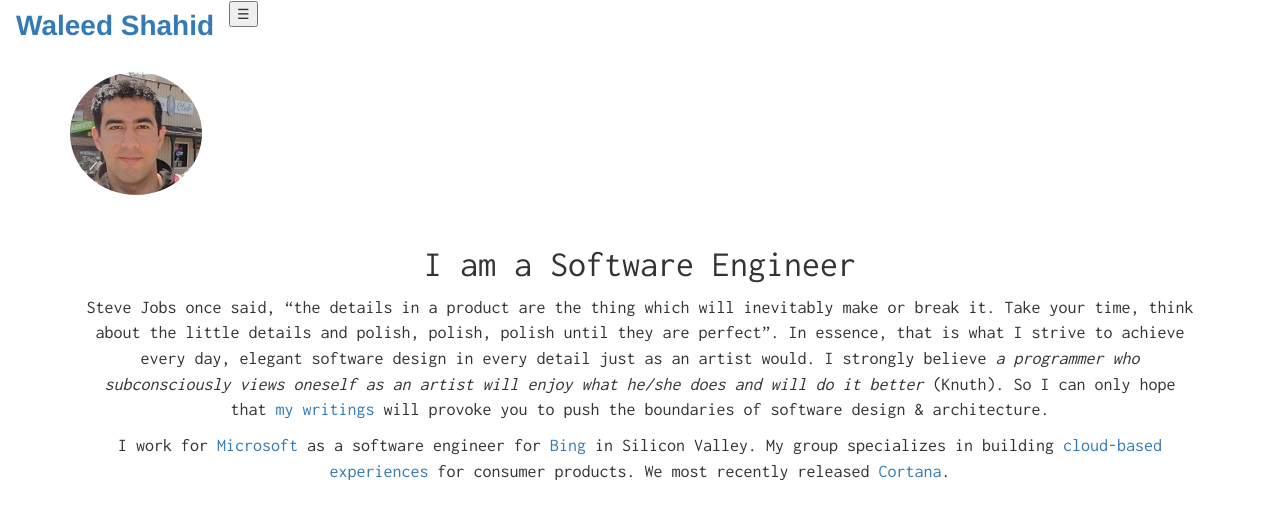
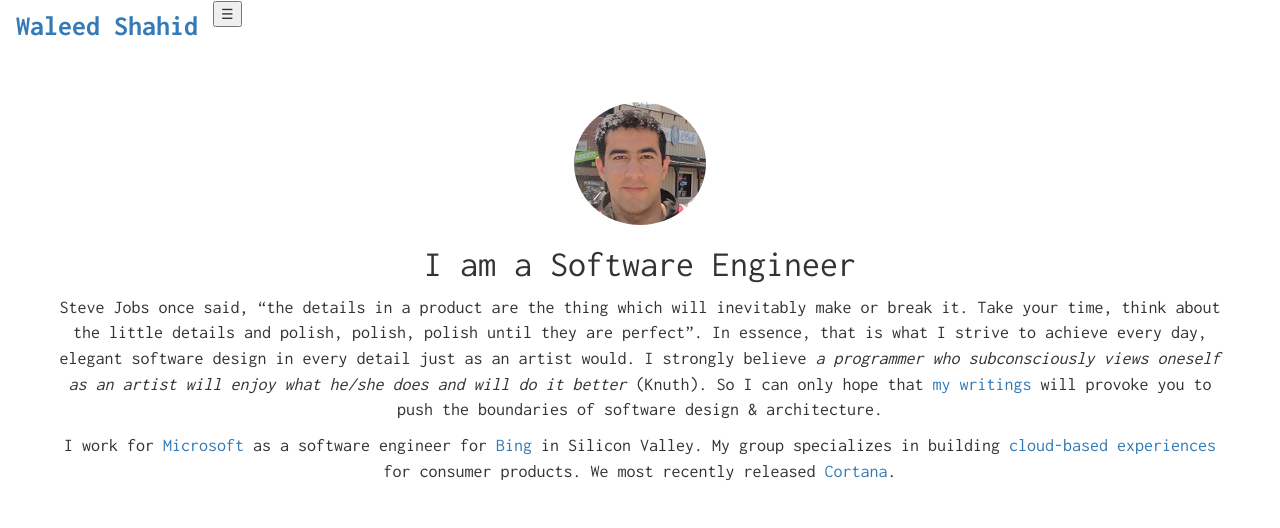
Before and after one commit to deelaws/deelaws.github.com, a plain HTML site: page index.html in a window 1280 px wide. Drawn offline with nearby package versions, Linux system fonts and the light colour scheme.

Commit message:
fix picture and font

```diff
--- a/index.html
+++ b/index.html
@@ -62,15 +62,19 @@
         </div>
     </nav>
 
-
-    <div class="container">
-        <img class="profile-image img-responsive img-circle pull-xs-left" src="profilepictwo.jpg" alt="Waleed Shahid" />
-        <div class="starter-template">
-            <h1>I am a Software Engineer</h1>
-            <p>Steve Jobs once said, &#8220;the details in a product are the thing which will inevitably make or break it. Take your time, think about the little details and polish, polish, polish until they are perfect&#8221;. In essence, that is what I strive to achieve every day, elegant software design in every detail just as an artist would. I strongly believe <em>a programmer who subconsciously views oneself as an artist will enjoy what he/she does and will do it better</em> (Knuth). So I can only hope that <a href="/blog/">my writings</a> will provoke you to push the boundaries of software design &#038; architecture.</p>
-            <p>I work for <a href="http://www.microsoft.com/" target="_blank">Microsoft</a> as a software engineer for <a href="http://www.bing.com/" target="_blank">Bing</a> in Silicon Valley. My group specializes in building <a href="http://www.theverge.com/2013/3/14/4084622/bing-as-a-plaform-new-microsoft-approach-to-search" target="_blank">cloud-based experiences</a> for consumer products. We most recently released <a href="http://www.microsoft.com/en-us/mobile/campaign-cortana/" target="_blank">Cortana</a>.</p>
+    <div class="container starter-template">
+        <div class="row flex-items-xs-center">
+            <div class="picture">
+                <img class="img-responsive center-block img-circle" src="profilepictwo.jpg" alt="Waleed Shahid" />
+            </div>
         </div>
-
+        <div class="row flex-items-xs-center">
+            <div class="">
+                <h1>I am a Software Engineer</h1>
+                <p>Steve Jobs once said, &#8220;the details in a product are the thing which will inevitably make or break it. Take your time, think about the little details and polish, polish, polish until they are perfect&#8221;. In essence, that is what I strive to achieve every day, elegant software design in every detail just as an artist would. I strongly believe <em>a programmer who subconsciously views oneself as an artist will enjoy what he/she does and will do it better</em> (Knuth). So I can only hope that <a href="/blog/">my writings</a> will provoke you to push the boundaries of software design &#038; architecture.</p>
+                <p>I work for <a href="http://www.microsoft.com/" target="_blank">Microsoft</a> as a software engineer for <a href="http://www.bing.com/" target="_blank">Bing</a> in Silicon Valley. My group specializes in building <a href="http://www.theverge.com/2013/3/14/4084622/bing-as-a-plaform-new-microsoft-approach-to-search" target="_blank">cloud-based experiences</a> for consumer products. We most recently released <a href="http://www.microsoft.com/en-us/mobile/campaign-cortana/" target="_blank">Cortana</a>.</p>
+           </div>
+        </div>
     </div><!-- /.container -->
     <!-- Bootstrap core JavaScript
     ================================================== -->
--- a/style.css
+++ b/style.css
@@ -8,6 +8,7 @@ nav .container {
 
 .my-name {
     font-size:28px;
+    font-family: 'Inconsolata', monospace;
 }
 
 .nav-itemz {
@@ -17,6 +18,11 @@ nav .container {
 .navbar-nav > li{
   margin-left:30px;
   margin-right:30px;
+  font-family: 'Inconsolata', monospace;
+}
+
+.picture {
+    vertical-align: middle;
 }
 
 .starter-template {
```
